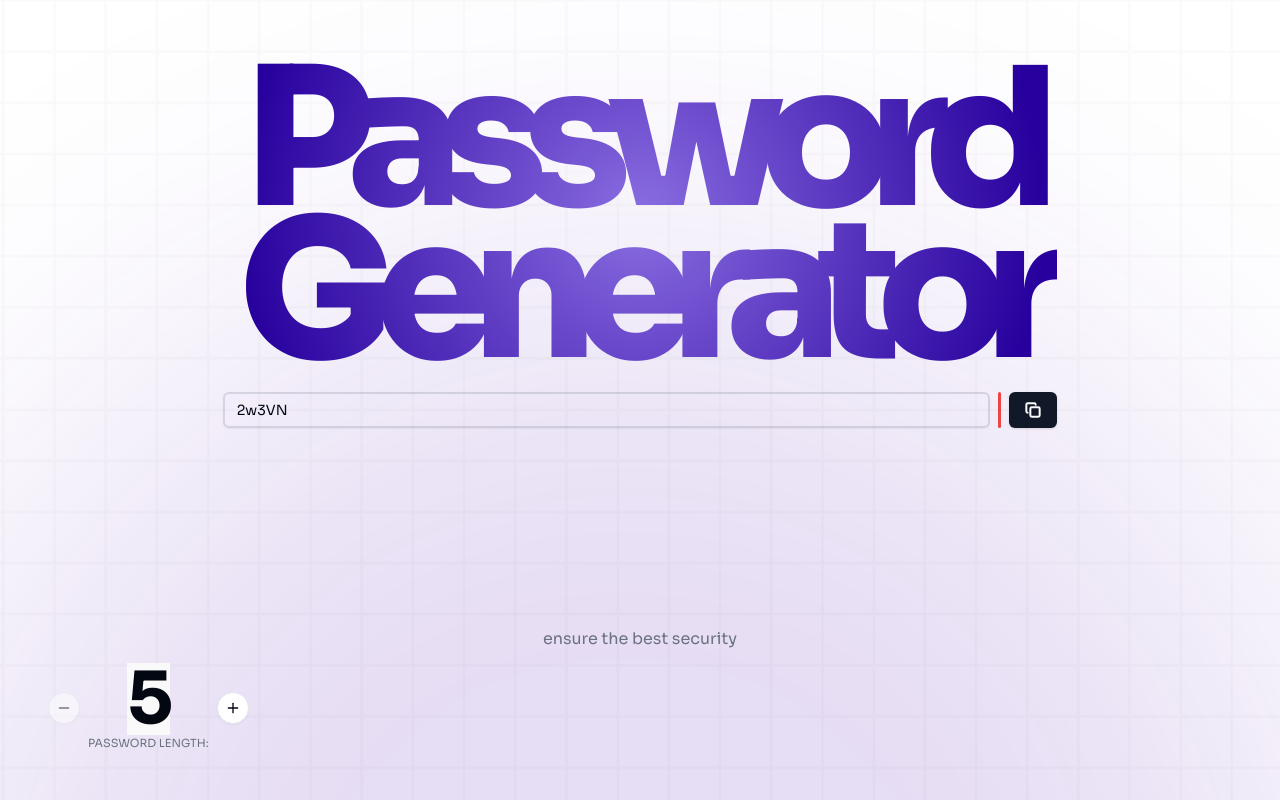
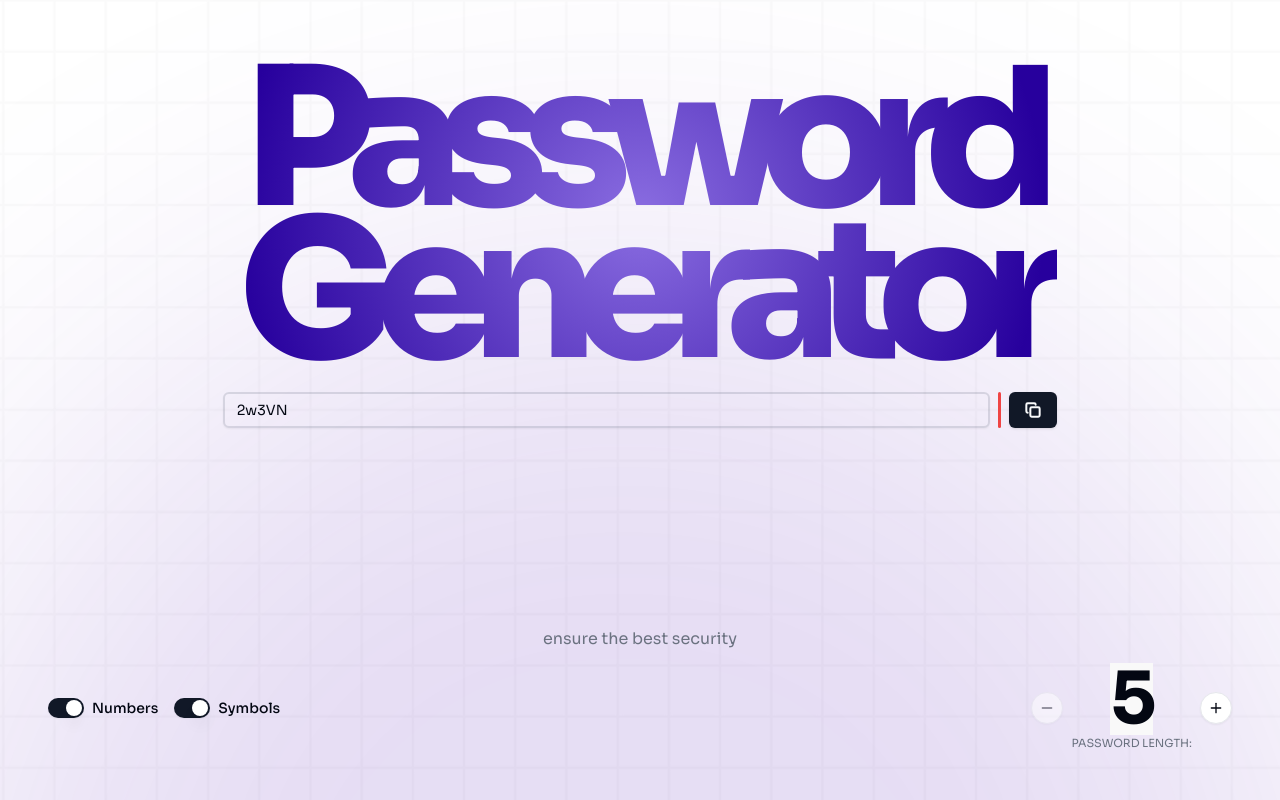
Before and after one commit to mendesjar/generate-password, a React (Vite) app: page / in a window 1280 px wide. Built offline with nearby package versions, Linux system fonts and the light colour scheme.

Commit message:
feat: add includs flags password

```diff
--- a/src/App.tsx
+++ b/src/App.tsx
@@ -11,6 +11,8 @@ import {
   TooltipTrigger,
 } from "./components/ui/tooltip";
 import { Slider } from "./components/ui/slider";
+import { Switch } from "./components/ui/switch";
+import { Label } from "./components/ui/label";
 
 let DEFAULT_INITIAL_VALUE = 5;
 
@@ -20,11 +22,40 @@ function App() {
   );
   const [passwordLength, setPasswordLength] = useState(DEFAULT_INITIAL_VALUE);
   const [score, setScore] = useState<string>("");
+  const [includeNumbers, setIncludeNumbers] = useState<boolean>(true);
+  const [includeSymbols, setIncludeSymbols] = useState<boolean>(true);
 
   useEffect(() => {
     const score = evaluatePasswordStrength(password);
     setScore(score);
   }, [password]);
+
+  function passwordCaracter(
+    length = passwordLength,
+    numbers = includeNumbers,
+    symbols = includeSymbols
+  ) {
+    let password = faker.string.sample(length);
+    if (!symbols) {
+      password = faker.string.alphanumeric(length);
+    }
+    if (!numbers) {
+      password = faker.string.sample(100).replace(/\d+/g, "").slice(0, length);
+    }
+    if (!numbers && !symbols) {
+      password = faker.string.alpha(length);
+    }
+    return password;
+  }
+
+  function changePasswordCaracter(
+    length = passwordLength,
+    numbers = includeNumbers,
+    symbols = includeSymbols
+  ) {
+    const string = passwordCaracter(length, numbers, symbols);
+    setPassword(string);
+  }
 
   return (
     <>
@@ -44,7 +75,9 @@ function App() {
                   type="text"
                   value={password}
                 />
-                <div className={`w-full h-1 sm:w-1 sm:h-full ${score} rounded-full`} />
+                <div
+                  className={`w-full h-1 sm:w-1 sm:h-full ${score} rounded-full`}
+                />
                 <Button
                   className="w-full sm:w-auto"
                   onClick={() => navigator.clipboard.writeText(password)}
@@ -57,7 +90,31 @@ function App() {
               <p className="text-muted-foreground text-center">
                 ensure the best security
               </p>
-              <div className="flex justify-center sm:justify-between">
+              <div className="flex flex-wrap gap-y-4 justify-center sm:justify-between">
+                <div className="grid grid-cols-1 sm:grid-cols-2 gap-4">
+                  <div className="flex items-center space-x-2">
+                    <Switch
+                      id="include-numbers"
+                      checked={includeNumbers}
+                      onCheckedChange={(checked) => {
+                        setIncludeNumbers(checked);
+                        changePasswordCaracter(passwordLength, checked);
+                      }}
+                    />
+                    <Label htmlFor="include-numbers">Numbers</Label>
+                  </div>
+                  <div className="flex items-center space-x-2">
+                    <Switch
+                      id="include-symbols"
+                      checked={includeSymbols}
+                      onCheckedChange={(checked) => {
+                        setIncludeSymbols(checked);
+                        changePasswordCaracter(passwordLength, checked);
+                      }}
+                    />
+                    <Label htmlFor="include-symbols">Symbols</Label>
+                  </div>
+                </div>
                 <div className="flex items-center justify-center space-x-2">
                   <Button
                     variant="outline"
@@ -66,7 +123,7 @@ function App() {
                     onClick={() => {
                       const newLength = passwordLength - 1;
                       setPasswordLength(newLength);
-                      setPassword(faker.string.alphanumeric(newLength));
+                      changePasswordCaracter(newLength);
                     }}
                     disabled={passwordLength <= DEFAULT_INITIAL_VALUE}
                   >
@@ -86,9 +143,7 @@ function App() {
                               onValueChange={(value) => {
                                 const newLength = value[0];
                                 setPasswordLength(newLength);
-                                setPassword(
-                                  faker.string.alphanumeric(newLength)
-                                );
+                                changePasswordCaracter(newLength);
                               }}
                               className="w-24 my-2"
                               step={1}
@@ -108,7 +163,7 @@ function App() {
                     onClick={() => {
                       const newLength = passwordLength + 1;
                       setPasswordLength(newLength);
-                      setPassword(faker.string.alphanumeric(newLength));
+                      changePasswordCaracter(newLength);
                     }}
                     disabled={passwordLength >= 50}
                   >
```
